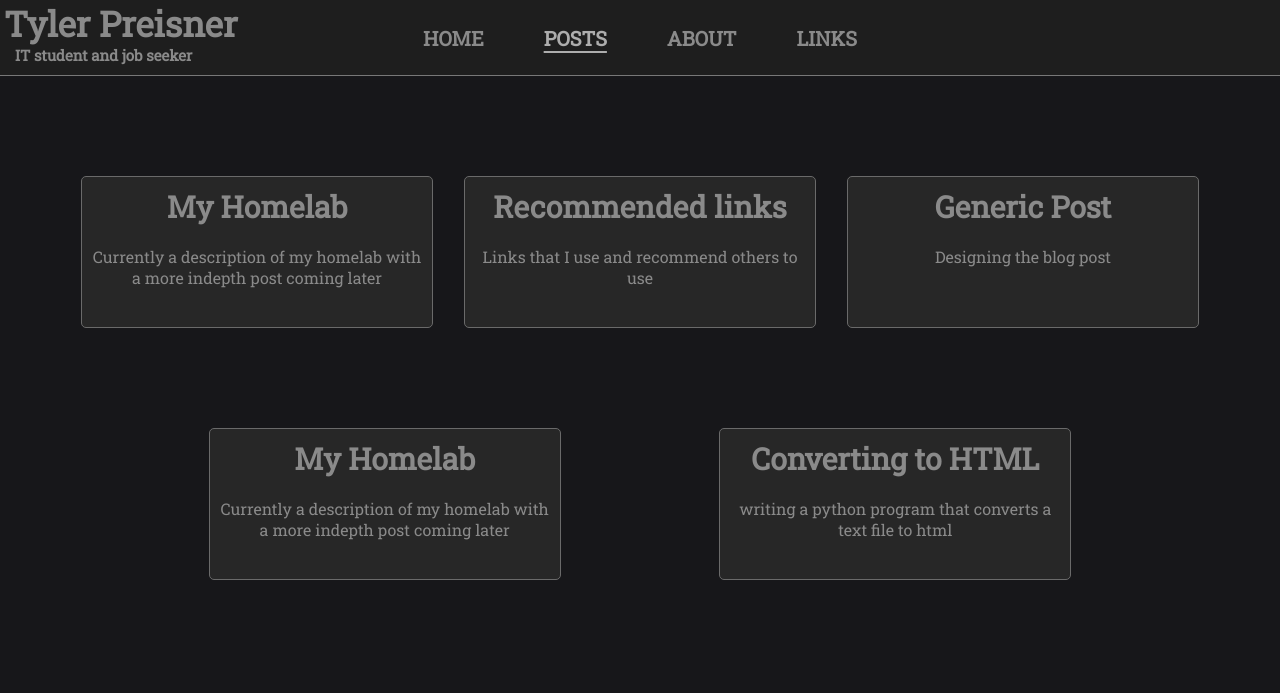
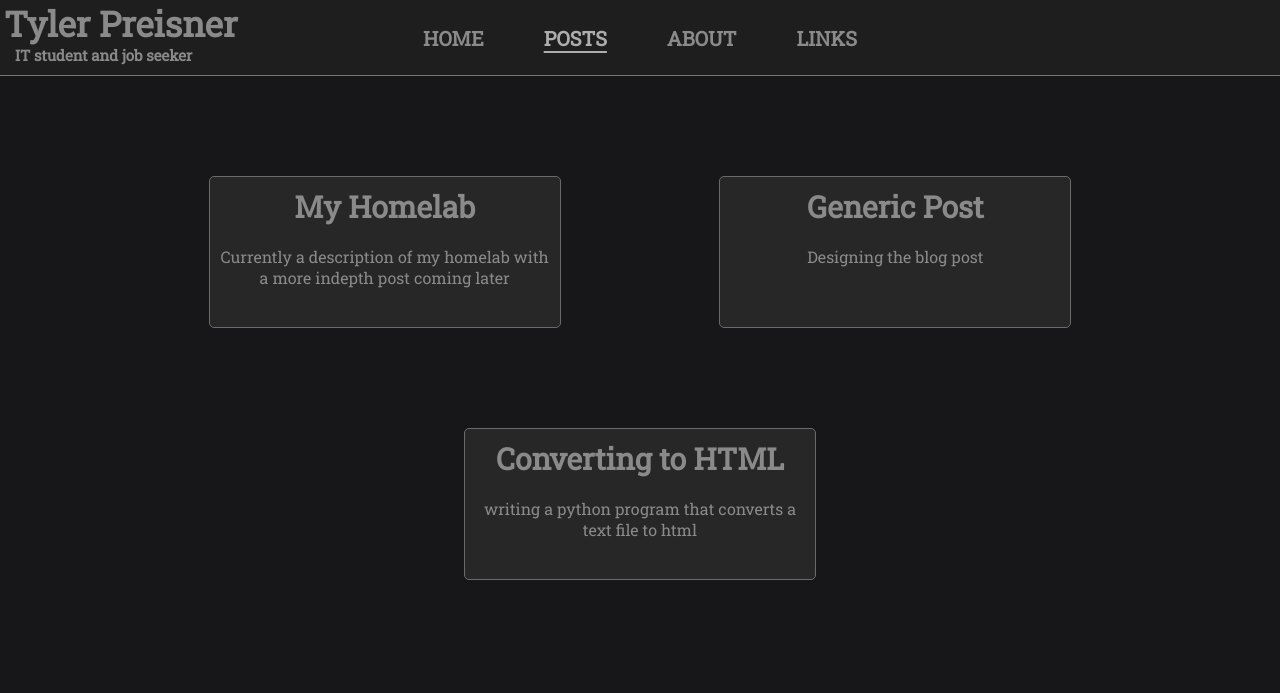
Before and after one commit to TylerPreisner/tylerpreisner, a plain HTML site: page posts.html in a window 1280 px wide. Drawn offline with Linux system fonts and the light colour scheme.

Commit message:
Update posts.html

```diff
--- a/posts.html
+++ b/posts.html
@@ -36,12 +36,6 @@
                 <a href="/posts/homelab.html" class="card-click"></a>
             </div>
 
-            <div class="card" > <!--Card Right-->
-                <a href="/posts/recommended-links.html"><h3 class="card-title">Recommended links</h3></a>
-                <a href="/posts/recommended-links.html"><p class="card-text">Links that I use and recommend others to use</p></a>
-                <a href="/posts/recommended-links.html" class="card-click"></a>
-            </div>
-
             <div class="card"> <!--Card End-->
               <a href="/posts/generic.html"><h3 class="card-title">Generic Post</h3></a>
               <a href="/posts/generic.html"><p class="card-text">Designing the blog post</p></a>
@@ -49,11 +43,6 @@
           </div>
         </div>
         <div class="row"> <!--Row-->
-          <div class="card"> <!--Card Left-->
-              <a href="/posts/homelab.html"><h3 class="card-title">My Homelab</h3></a>
-              <a href="/posts/homelab.html"><p class="card-text">Currently a description of my homelab with a more indepth post coming later</p></a>
-              <a href="/posts/homelab.html" class="card-click"></a>
-          </div>
           <div class="card">
               <a href="/posts/converting-to-html.html"><h3 class="card-title">Converting to HTML</h3></a>
               <a href="/posts/converting-to-html.html"><p class="card-text">writing a python program that converts a text file to html</p></a>
```
